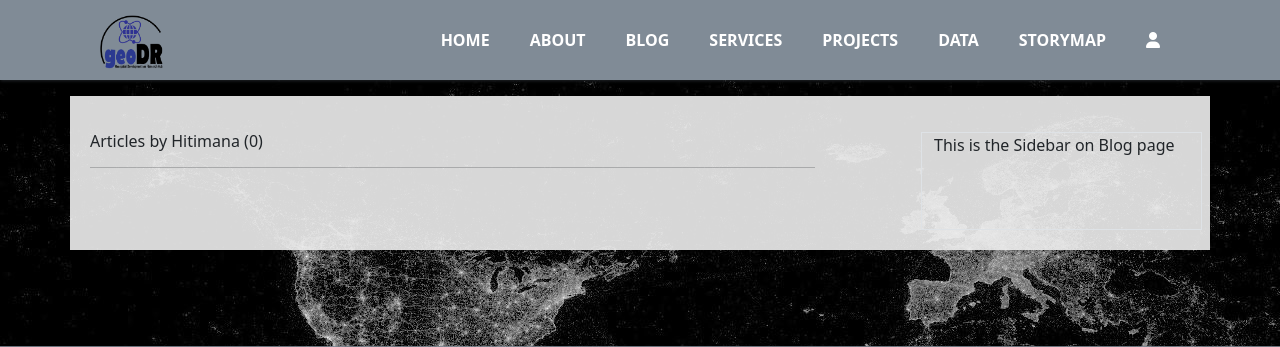
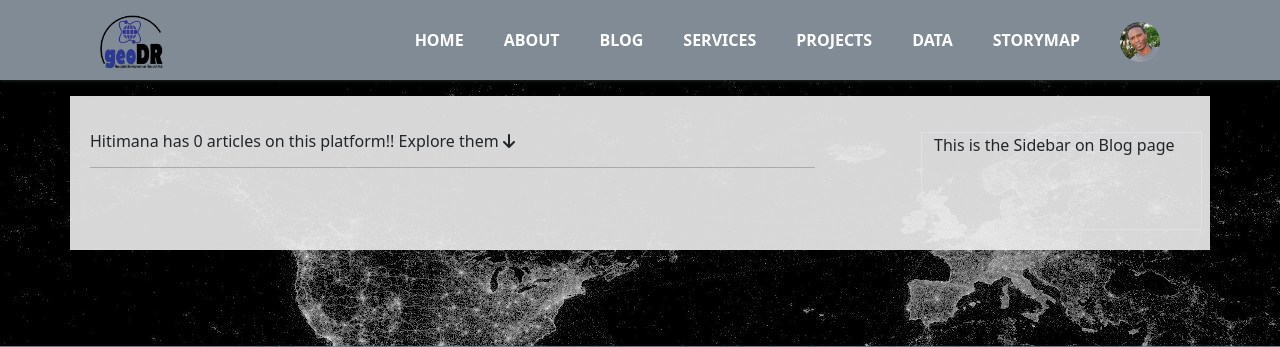
Before and after one commit to ErnestRuzindana/geodrhub, a Django app: a page that uses geodrapp/templates/geodrapp/base.html in a window 1280 px wide. Shown: the top 347 px of the page. Run offline with Django 3.2, Linux system fonts and the light colour scheme; a user stored in the database is signed in; data comes from the database, SQL or seed files in the repository; both versions use the stored data as it was after the commit; some libraries are stand-ins or nearby versions.

Commit message:
1st commit

```diff
--- a/geodrapp/templates/geodrapp/base.html
+++ b/geodrapp/templates/geodrapp/base.html
@@ -48,7 +48,7 @@ header{
     box-shadow: 0 0.5px 3px 0.5px;
     width: 100%;
     box-sizing: border-box;
-    max-height: 80px;
+    max-height: 160px;
 }
 
 header div a img {
@@ -103,7 +103,7 @@ header nav ul a.active {
     display: none;
 }
 
-@media (max-width: 1160px){
+@media (max-width: 950px){
     header{
         padding: 0 20px;
         z-index: 1000;
@@ -220,23 +220,39 @@ color: #2E3192;
     height: 50px;
     line-height: 50px;
     padding: 0 20px;
-    width: max-content;
+    width: 100%;
 }
+
 
 nav ul li:hover ul li{
     display: block;
-    width: 180px;
-
+    width: 100%;
 }
 
 nav ul li ul li:hover{
     background:#EEEEEE;
     color: #2E3192;
-    max-width: 180px;
+    width: 100%;
 }
 
 
+.dropdown-about-profile {
+    display: flex;
+    flex-direction: column;
+    background: #808B96;
+    border-radius: 4px;
+}
 
+.dropdown-about-profile li {
+    display: none;
+}
+
+.dropdown-about-profile li a {
+    height: 50px;
+    line-height: 50px;
+    padding: 0 20px;
+    width: max-content;
+}
 
 
 
@@ -370,7 +386,7 @@ nav ul li ul li:hover{
                     <li> <a href="#">Mission</a> </li>
                     <li> <a href="#">Values</a> </li>
                     <li> <a href="#">Clients</a> </li>
-                    <li> <a href="#">Management Team</a> </li>
+                    <li> <a href="#">Management</a> </li>
                     <li> <a href="#">Partners</a> </li>
                 </ul>
             </li>
@@ -393,12 +409,16 @@ nav ul li ul li:hover{
             <li><a href="{% url 'geodrapp-storymap' %}">STORYMAP</a></li>
 
             <li>
+                {% if user.is_authenticated %}
+                <a href="{% url 'profile' %}"><img class="profile"  src="{{ user.profile.image.url }}" alt=""></a>
+                {% else %}
                 <a href="#"> <i class="fas fa-user"></i></a>
+                {% endif %}
 
-                <ul class="dropdown-about">
+                <ul class="dropdown-about-profile">
                     {% if user.is_authenticated %}
                     <li>
-                        <a href="{% url 'profile' %}"><img class="profile"  src="{{ user.profile.image.url }}" alt="">
+                        <a href="{% url 'profile' %}">
                             {{ user.username }}
                         </a>
                     </li>
--- a/geodrapp/templates/geodrapp/user_posts.html
+++ b/geodrapp/templates/geodrapp/user_posts.html
@@ -3,13 +3,13 @@
 
 	<div class="row">
 		<div class=" col-md-8 mt-3 mr-2">
-			<h6 class="mb-3"> Articles by {{ view.kwargs.username }} ({{ page_obj.paginator.count }}) </h6>
+			<h6 class="mb-3"> {{ view.kwargs.username }} has {{ page_obj.paginator.count }} articles on this platform!! Explore them <i class="fas fa-arrow-down"></i> </h6>
 			<hr>
 			<br>
 			{% for post in posts %}
 				<article class="media content-section mt-2">
 					<div class="media-body">
-						<lu class="list-group mr-5">
+						<lu class="list-group border border-secondary 	 mr-5">
 							<li class="list-group-item list-group-item-light">
 								<div class="article-metadata">
 									<a href="{% url 'geodrapp-user_posts' post.author.username %}"><img class="rounded-circle article-img" width="50" height="50" src="{{ post.author.profile.image.url }}" alt=""></a>
```
Also changed, not shown: db.sqlite3.
